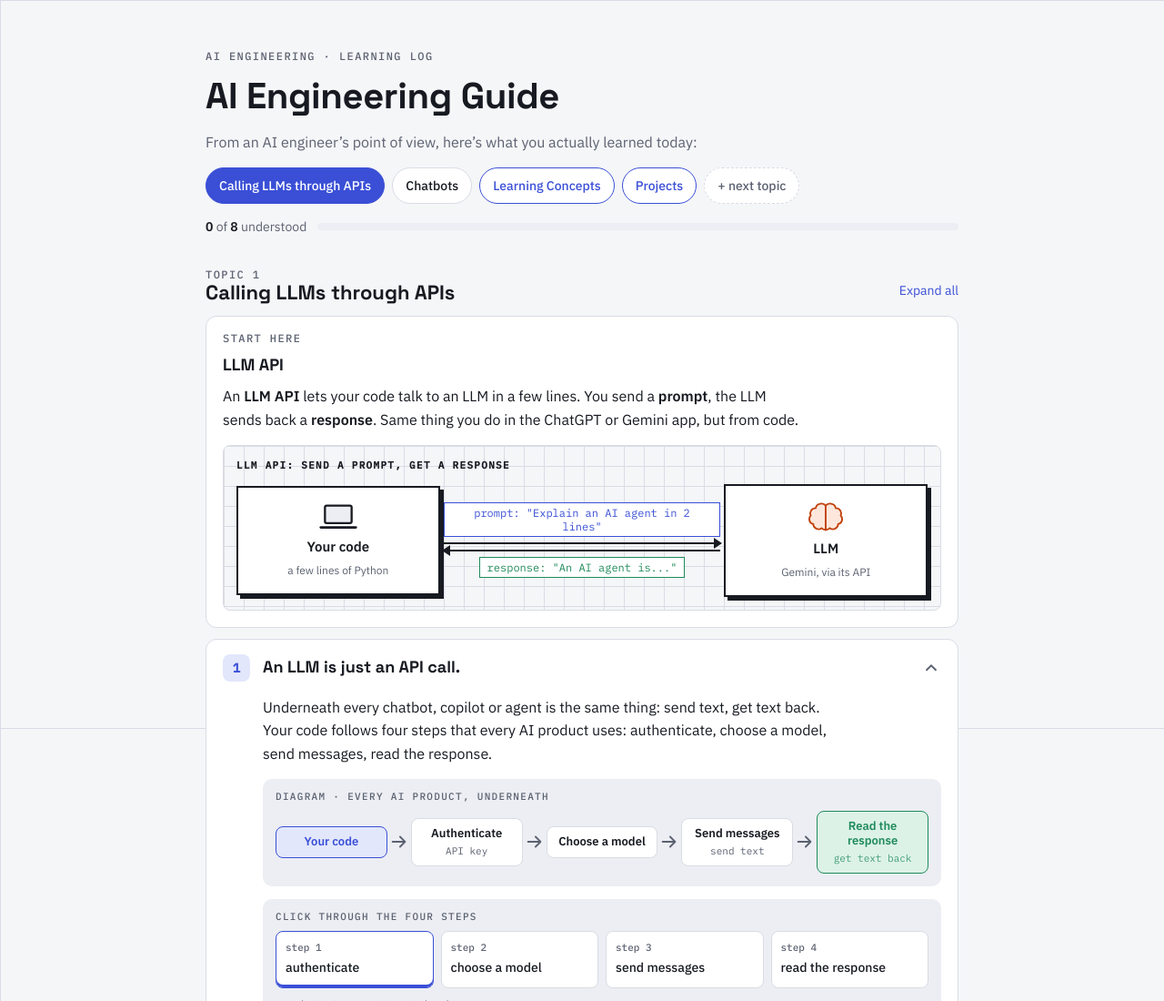
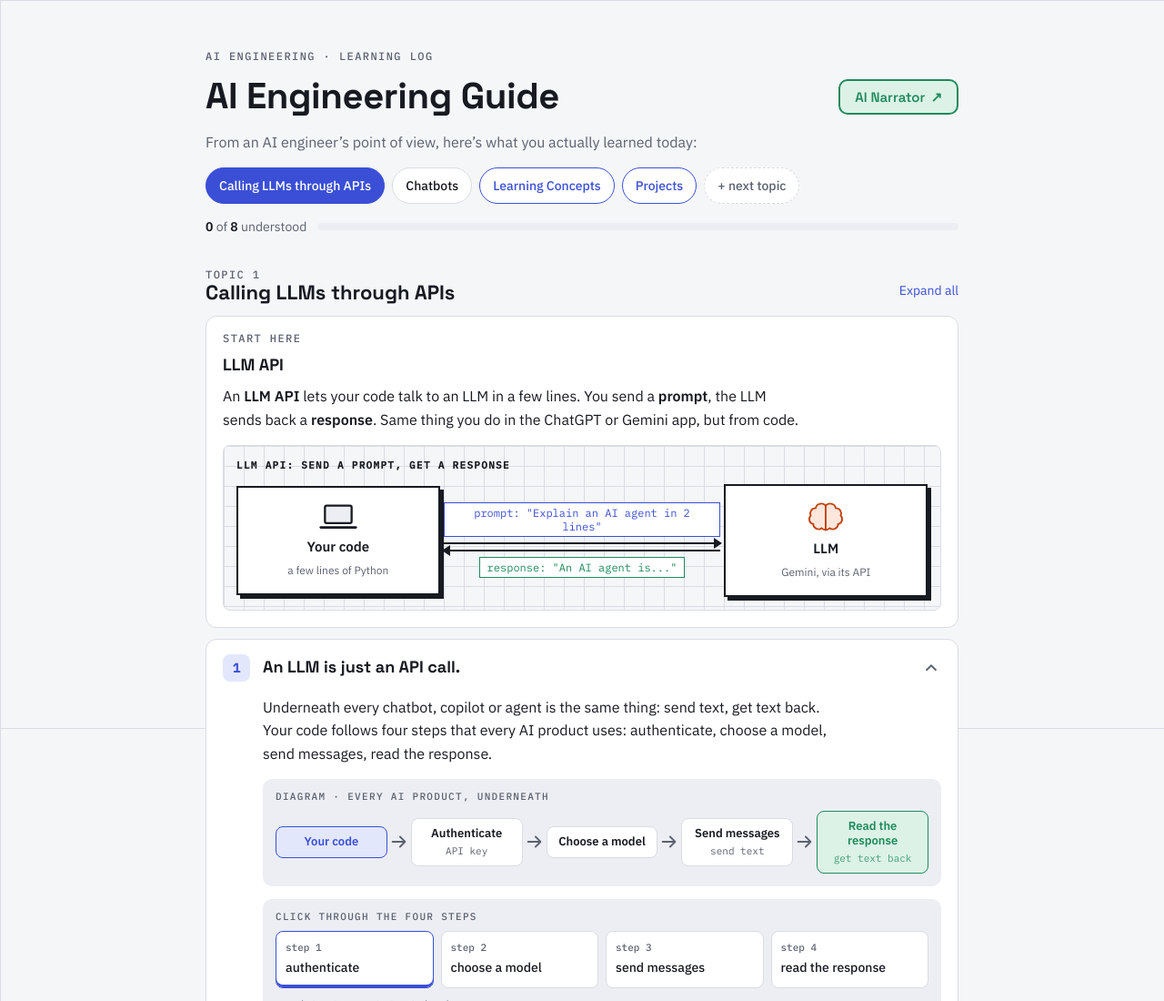
Before and after one commit to aashaysocial27-maker/interview-person-bot1, a plain HTML site: page guide/index.html in a window 1280 px wide. Shown: the top 1100 px of the page at 91% size. Drawn offline with Linux system fonts and the light colour scheme.

Commit message:
Add AI Narrator link next to the guide title
Co-Authored-By: Claude Opus 5.5 <noreply@anthropic.com>
Claude-Session: https://claude.ai/code/session_01QwPgkHVXkSW7hHWLe5pQDT

```diff
--- a/guide/index.html
+++ b/guide/index.html
@@ -241,6 +241,11 @@ tr:last-child td{border-bottom:none}
   .hist3 .row{grid-template-columns:1fr;gap:4px}
 }
 
+/* header link */
+.title-row{display:flex;align-items:center;justify-content:space-between;gap:12px 20px;flex-wrap:wrap}
+.head-link{display:inline-flex;align-items:center;gap:6px;border:2px solid var(--ok);color:var(--ok);background:var(--ok-soft);border-radius:10px;padding:8px 16px;font:600 15px var(--display);text-decoration:none}
+.head-link:hover{background:var(--ok);color:var(--surface)}
+
 /* code block */
 .detail-head{display:flex;flex-direction:column;gap:6px;padding-top:10px;border-top:1px solid var(--line)}
 .detail-head p{max-width:66ch;color:var(--muted)}
@@ -333,7 +338,7 @@ tr:last-child td{border-bottom:none}
 <div class="wrap">
   <header>
     <span class="eyebrow">AI engineering · learning log</span>
-    <h1>AI Engineering Guide</h1>
+    <div class="title-row"><h1>AI Engineering Guide</h1><a class="head-link" href="https://claude.ai/artifact/D2vhnvu7LWmwxhNhrxkiSg" target="_blank" rel="noopener">AI Narrator <span aria-hidden="true">↗</span></a></div>
     <p class="lede" id="lede"></p>
     <div class="tabs" role="tablist" id="tabs"></div>
     <div class="progress"><span><b id="pcount">0</b> of <b id="ptotal">0</b> understood</span><div class="bar"><i id="pbar"></i></div></div>
```
